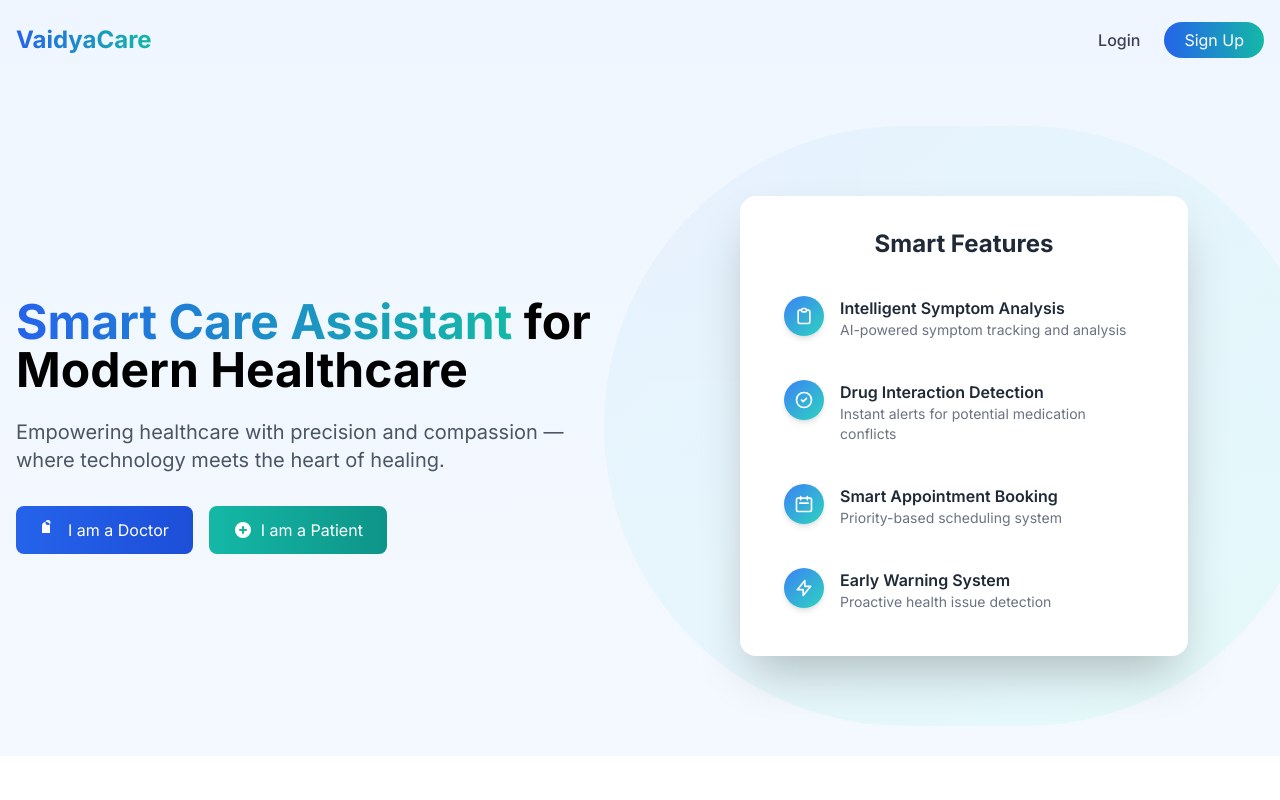
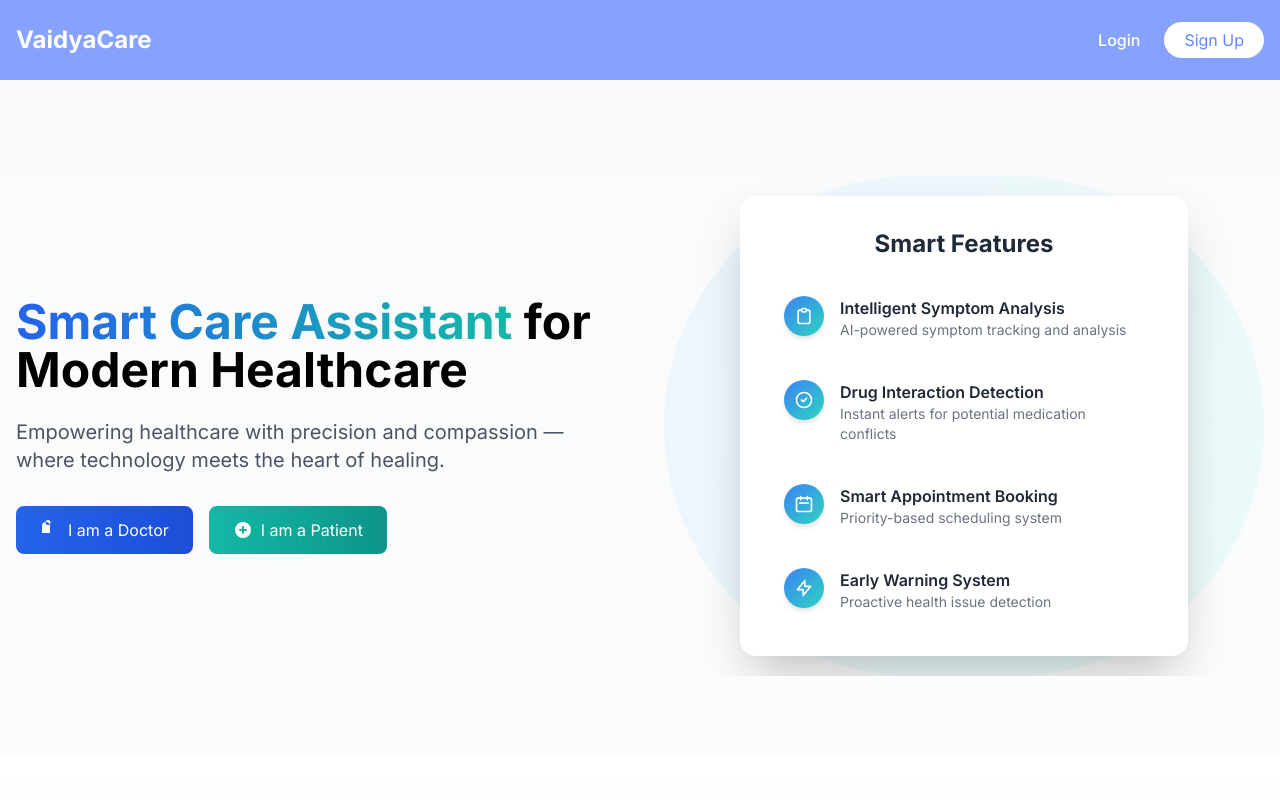
Before and after one commit to cultsicarias/GrahmeenHealth, a Next.js app: page / in a window 1280 px wide. Shown: the top 800 px of the page. Built offline with nearby package versions, Linux system fonts and the light colour scheme.

Commit message:
name changed

```diff
--- a/app/globals.css
+++ b/app/globals.css
@@ -18,3 +18,122 @@ body {
     rgb(var(--background-start-rgb));
   font-family: Arial, Helvetica, sans-serif;
 }
+
+@keyframes fadeIn {
+  from {
+    opacity: 0;
+    transform: translateY(20px);
+  }
+  to {
+    opacity: 1;
+    transform: translateY(0);
+  }
+}
+
+@keyframes slideDown {
+  from {
+    opacity: 0;
+    transform: translateY(-20px);
+  }
+  to {
+    opacity: 1;
+    transform: translateY(0);
+  }
+}
+
+@keyframes slideIn {
+  from {
+    opacity: 0;
+    transform: translateX(-20px);
+  }
+  to {
+    opacity: 1;
+    transform: translateX(0);
+  }
+}
+
+@keyframes float-constrained {
+  0% {
+    transform: translateY(0px);
+  }
+  50% {
+    transform: translateY(-5px);
+  }
+  100% {
+    transform: translateY(0px);
+  }
+}
+
+@keyframes pulse-custom {
+  0% {
+    transform: scale(1);
+  }
+  50% {
+    transform: scale(1.05);
+  }
+  100% {
+    transform: scale(1);
+  }
+}
+
+@keyframes rotate {
+  from {
+    transform: rotate(0deg);
+  }
+  to {
+    transform: rotate(360deg);
+  }
+}
+
+.animate-fadeIn {
+  animation: fadeIn 0.6s ease-out forwards;
+}
+
+.animate-slideDown {
+  animation: slideDown 0.5s ease-out forwards;
+}
+
+.animate-slideIn {
+  animation: slideIn 0.5s ease-out forwards;
+  opacity: 0;
+}
+
+.animate-float-constrained {
+  animation: float-constrained 3s ease-in-out infinite;
+}
+
+.group-hover\:animate-pulse-custom {
+  animation: none;
+}
+
+.group:hover .group-hover\:animate-pulse-custom {
+  animation: pulse-custom 2s infinite;
+}
+
+.group-hover\:animate-rotate {
+  animation: none;
+}
+
+.group:hover .group-hover\:animate-rotate {
+  animation: rotate 30s linear infinite;
+}
+
+.hover\:scale-102:hover {
+  transform: scale(1.02);
+}
+
+.hover\:shadow-xl {
+  transition: box-shadow 0.3s ease;
+}
+
+.hover\:scale-110 {
+  transition: transform 0.3s ease;
+}
+
+.hover\:translate-x-1 {
+  transition: transform 0.3s ease;
+}
+
+.hover\:bg-blue-50 {
+  transition: background-color 0.3s ease;
+}
--- a/app/page.tsx
+++ b/app/page.tsx
@@ -3,6 +3,7 @@
 import Link from 'next/link';
 import Image from 'next/image';
 import { useEffect, useState } from 'react';
+import { motion } from 'framer-motion';
 
 export default function Home() {
   const [scrolled, setScrolled] = useState(false);
@@ -17,25 +18,28 @@ export default function Home() {
   }, []);
 
   return (
-    <div className="min-h-screen bg-gradient-to-b from-blue-50 to-white overflow-hidden">
-      <header className={`fixed w-full top-0 z-50 transition-all duration-300 ${scrolled ? 'bg-white shadow-md py-3' : 'bg-transparent py-6'}`}>
-        <div className="container mx-auto px-4 flex justify-between items-center">
+    <div className="min-h-screen bg-gradient-to-b from-gray-50 to-white">
+      <div className="relative z-10">
+        <header className={`fixed w-full top-0 z-50 transition-all duration-300 ${
+          scrolled ? 'bg-[#6085FF]/90 shadow-md py-3' : 'bg-[#6085FF]/75 py-6'
+        }`}>
+          <div className="container mx-auto px-4 flex justify-between items-center backdrop-blur-sm">
             <div className="flex items-center">
-            <span className="text-2xl font-bold bg-gradient-to-r from-blue-600 to-teal-500 bg-clip-text text-transparent">
+              <span className="text-2xl font-bold text-white">
                 VaidyaCare
               </span>
             </div>
             <nav>
               <ul className="flex space-x-6">
                 <li>
-                <Link href="/login" className="text-gray-700 hover:text-blue-600 transition font-medium">
+                  <Link href="/login" className="text-white hover:text-gray-200 transition font-medium">
                     Login
                   </Link>
                 </li>
                 <li>
                   <Link
                     href="/register"
-                  className="bg-gradient-to-r from-blue-600 to-teal-500 text-white px-5 py-2 rounded-full hover:shadow-lg transition transform hover:-translate-y-0.5"
+                    className="bg-white text-[#6085FF] px-5 py-2 rounded-full hover:shadow-lg transition transform hover:-translate-y-0.5"
                   >
                     Sign Up
                   </Link>
@@ -77,37 +81,66 @@ export default function Home() {
                   </Link>
                 </div>
               </div>
-            <div className="relative h-[500px]">
-              <div className="absolute top-1/2 left-1/2 transform -translate-x-1/2 -translate-y-1/2 w-[120%] h-[120%] bg-gradient-to-br from-blue-100 to-teal-100 rounded-full opacity-40 animate-pulse"></div>
-              <div className="absolute inset-0 flex items-center justify-center">
-                <div className="w-full max-w-md bg-white p-8 rounded-2xl shadow-2xl">
-                  <h2 className="text-2xl font-bold text-gray-800 mb-6 text-center">Smart Features</h2>
-                  <ul className="space-y-4">
+              <div className="relative h-[500px] overflow-hidden">
+                {/* Animated background circle - Now only animates on parent hover */}
+                <div className="absolute top-1/2 left-1/2 transform -translate-x-1/2 -translate-y-1/2 w-full h-full max-w-[800px] max-h-[800px]">
+                  <div className="absolute inset-0 bg-gradient-to-br from-blue-100 to-teal-100 rounded-full opacity-40 group-hover:animate-rotate"></div>
+                  <div className="absolute inset-0 bg-gradient-to-tr from-blue-50 to-teal-50 rounded-full opacity-30 group-hover:animate-pulse"></div>
+                </div>
+
+                {/* Smart Features Box - Added group class for hover detection */}
+                <div className="absolute inset-0 flex items-center justify-center px-4">
+                  <div className="group w-full max-w-md bg-white p-8 rounded-2xl shadow-2xl transition-all duration-300 hover:shadow-xl">
+                    <h2 className="text-2xl font-bold text-gray-800 mb-6 text-center">
+                      Smart Features
+                    </h2>
+                    <ul className="space-y-4 overflow-hidden">
                       {[
-                      { icon: "M9 5H7a2 2 0 00-2 2v12a2 2 0 002 2h10a2 2 0 002-2V7a2 2 0 00-2-2h-2M9 5a2 2 0 002 2h2a2 2 0 002-2M9 5a2 2 0 012-2h2a2 2 0 012 2",
+                        {
+                          icon: "M9 5H7a2 2 0 00-2 2v12a2 2 0 002 2h10a2 2 0 002-2V7a2 2 0 00-2-2h-2M9 5a2 2 0 002 2h2a2 2 0 002-2M9 5a2 2 0 012-2h2a2 2 0 012 2",
                           title: "Intelligent Symptom Analysis",
-                        desc: "AI-powered symptom tracking and analysis" },
-                      { icon: "M9 12l2 2 4-4m6 2a9 9 0 11-18 0 9 9 0 0118 0z",
+                          desc: "AI-powered symptom tracking and analysis"
+                        },
+                        {
+                          icon: "M9 12l2 2 4-4m6 2a9 9 0 11-18 0 9 9 0 0118 0z",
                           title: "Drug Interaction Detection",
-                        desc: "Instant alerts for potential medication conflicts" },
-                      { icon: "M8 7V3m8 4V3m-9 8h10M5 21h14a2 2 0 002-2V7a2 2 0 00-2-2H5a2 2 0 00-2 2v12a2 2 0 002 2z",
+                          desc: "Instant alerts for potential medication conflicts"
+                        },
+                        {
+                          icon: "M8 7V3m8 4V3m-9 8h10M5 21h14a2 2 0 002-2V7a2 2 0 00-2-2H5a2 2 0 00-2 2v12a2 2 0 002 2z",
                           title: "Smart Appointment Booking",
-                        desc: "Priority-based scheduling system" },
-                      { icon: "M13 10V3L4 14h7v7l9-11h-7z",
+                          desc: "Priority-based scheduling system"
+                        },
+                        {
+                          icon: "M13 10V3L4 14h7v7l9-11h-7z",
                           title: "Early Warning System",
-                        desc: "Proactive health issue detection" },
+                          desc: "Proactive health issue detection"
+                        },
                       ].map((item, i) => (
                         <li
                           key={i}
-                        className="flex p-3 rounded-lg hover:bg-blue-50 transition group"
+                          className="flex p-3 rounded-lg transition-all duration-300 hover:bg-blue-50"
                         >
-                        <div className="w-10 h-10 bg-gradient-to-br from-blue-500 to-teal-400 rounded-full flex items-center justify-center flex-shrink-0 mr-4 shadow-md group-hover:shadow-lg transition">
-                          <svg xmlns="http://www.w3.org/2000/svg" className="h-5 w-5 text-white" fill="none" viewBox="0 0 24 24" stroke="currentColor">
-                            <path strokeLinecap="round" strokeLinejoin="round" strokeWidth={2} d={item.icon} />
+                          <div className="w-10 h-10 bg-gradient-to-br from-blue-500 to-teal-400 rounded-full flex items-center justify-center flex-shrink-0 mr-4 shadow-md transition-all duration-300 hover:shadow-lg group-hover:animate-pulse-custom">
+                            <svg
+                              xmlns="http://www.w3.org/2000/svg"
+                              className="h-5 w-5 text-white transition-transform duration-300 hover:scale-110"
+                              fill="none"
+                              viewBox="0 0 24 24"
+                              stroke="currentColor"
+                            >
+                              <path
+                                strokeLinecap="round"
+                                strokeLinejoin="round"
+                                strokeWidth={2}
+                                d={item.icon}
+                              />
                             </svg>
                           </div>
-                        <div>
-                          <h3 className="font-semibold text-gray-800 group-hover:text-blue-600 transition">{item.title}</h3>
+                          <div className="transition-transform duration-300 hover:translate-x-1">
+                            <h3 className="font-semibold text-gray-800 hover:text-blue-600 transition-colors duration-300">
+                              {item.title}
+                            </h3>
                             <p className="text-sm text-gray-500">{item.desc}</p>
                           </div>
                         </li>
@@ -245,5 +278,6 @@ export default function Home() {
           </div>
         </footer>
       </div>
+    </div>
   );
 }
```
Lines whose indentation alone changed are shown as unchanged.
